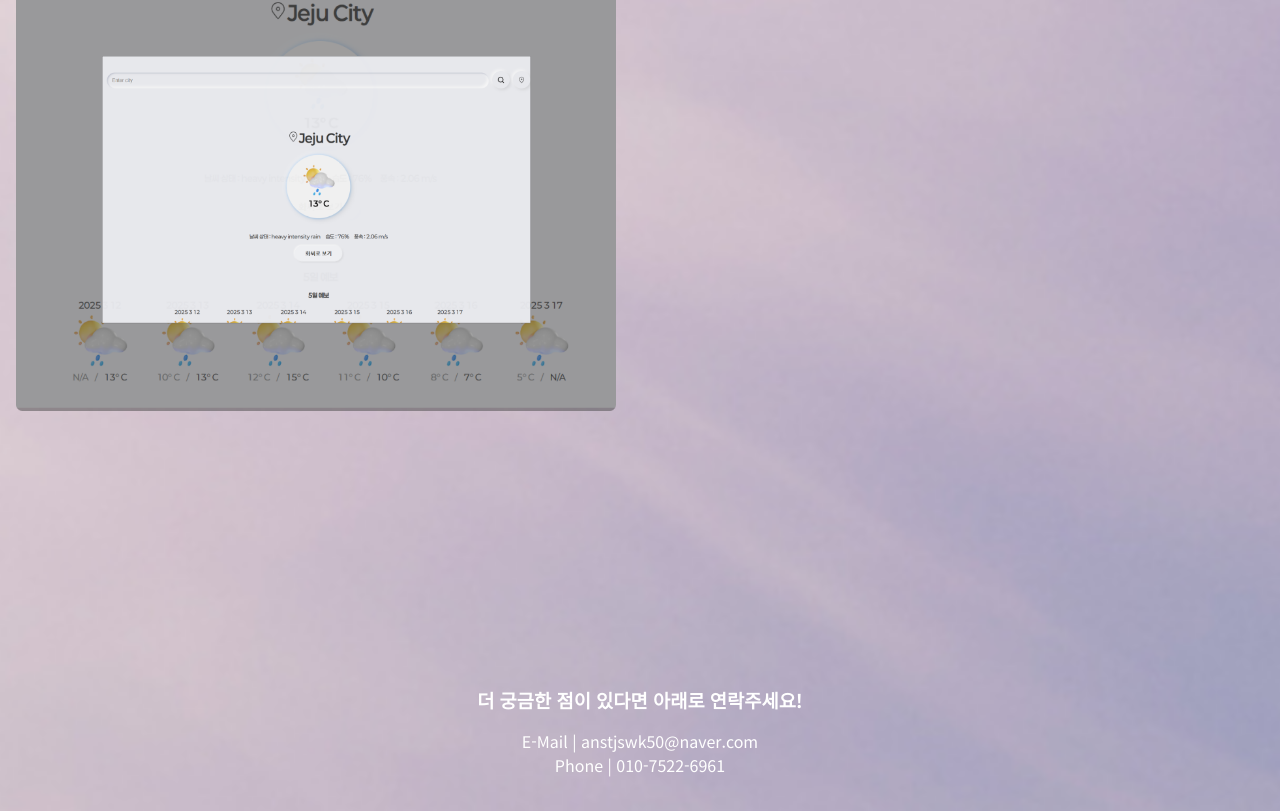
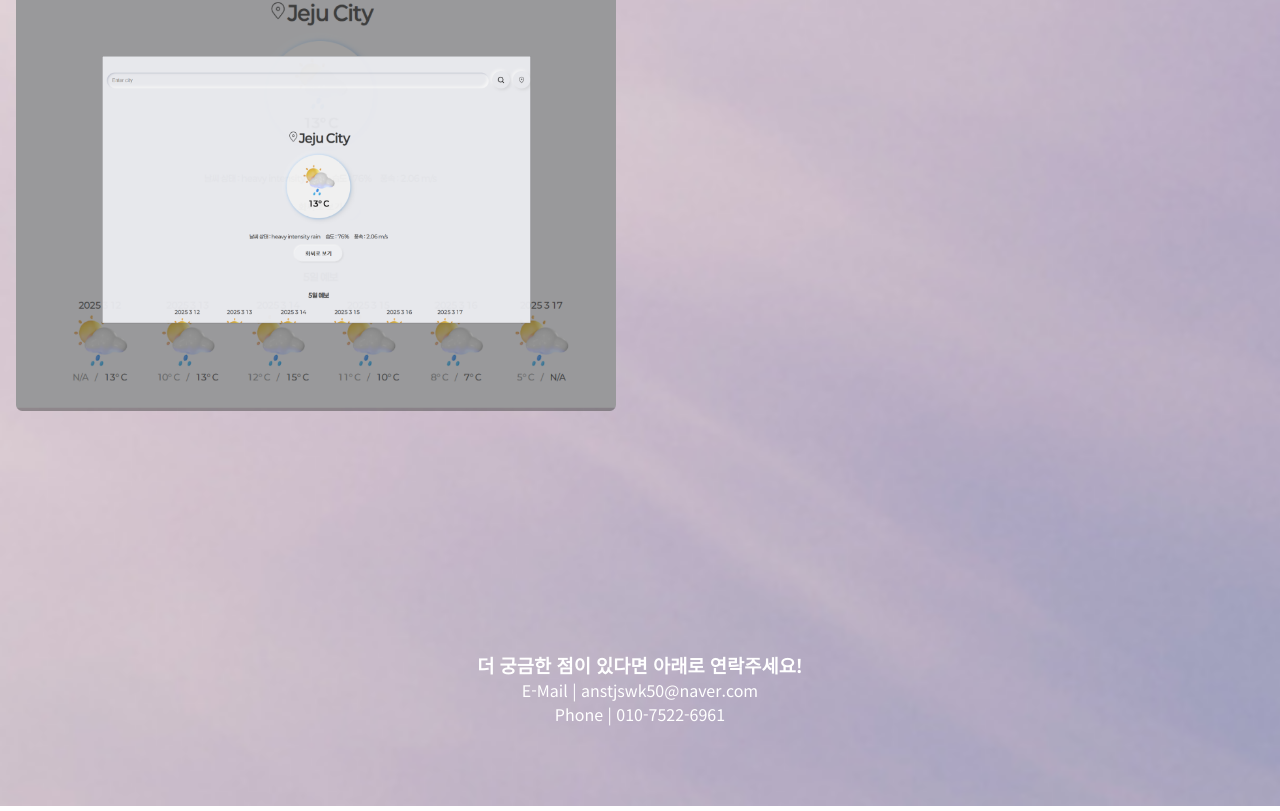
Before and after one commit to balbari/portfolio, a React (Create React App) app: page / in a window 1280 px wide. Shown: the part 4780-5591 px from the top of the page. Built offline with nearby package versions, Linux system fonts and the light colour scheme.

Commit message:
footer change

```diff
--- a/src/component/Footer.js
+++ b/src/component/Footer.js
@@ -4,12 +4,9 @@ import '../css/Footer.css'
 function Footer() {
   return (
     <div className='footer' id='contact'>
-      <div className='text'>
         <h3>더 궁금한 점이 있다면 아래로 연락주세요!</h3>
         <p>E-Mail | anstjswk50@naver.com</p>
         <p>Phone | 010-7522-6961</p>
-      </div>
-      <img src='./img/main.jpg' alt='f_bg' className='f_bg'></img>
     </div>
   )
 }
--- a/src/css/Footer.css
+++ b/src/css/Footer.css
@@ -1,41 +1,16 @@
 .footer {
     width: 100%;
-    height: 20vh;
-    position: relative;
-}
-
-.f_bg {
-    width: 100%;
-    height: 100%;
-    max-width: 300px;
-    min-height: 250px;
-    background-size: cover;
-    background-position: top center;
-    background-repeat: no-repeat;
-    background-attachment: fixed;
-    object-fit: cover;
-    position: absolute;
-    top: 0;
-    left: 0;
-    z-index: -1;
-    filter: blur(2px);
-}
-
-.text {
-    position: absolute;
-    top: 50%;
-    left: 50%;
-    transform: translate(-50%, -50%);
     color: #fff;
     text-align: center;
     z-index: 1;
+    margin-bottom: 5rem;
 }
 .text > h3{
     margin-bottom: 1rem;
 }
 @media screen and (max-width:780px){
 
-    .text{
+    .footer{
         width: 100%;
         text-align: start;
         margin-top: 0.5rem;
```
